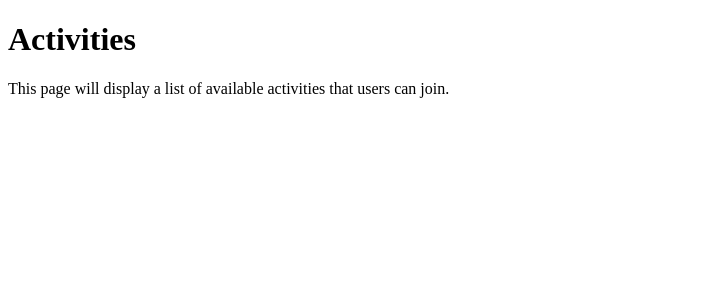
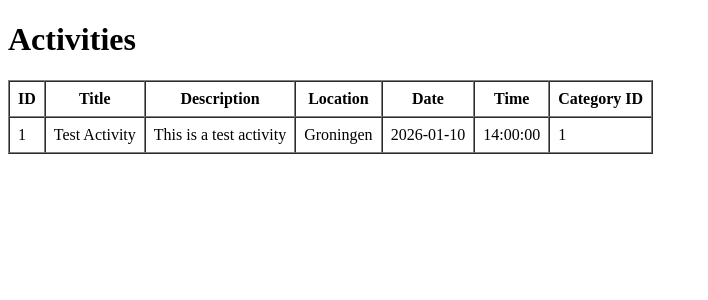
Before and after one commit to Lars511/DDWT_final_project, a Flask app: page /activities in a window 1280 px wide. Shown: the part 26-326 px from the top of the page, without its empty margins (0-708 px from the left). Run offline with Flask 3, Linux system fonts and the light colour scheme.

Commit message:
added some test data set and made them appear on the activities page

```diff
--- a/app/routes.py
+++ b/app/routes.py
@@ -17,6 +17,7 @@ from app.forms import LoginForm, SignUpForm
 from app.models import Users
 import sqlalchemy as sa
 from urllib.parse import urlsplit
+from app.models import Activity
 
 @app.route('/', methods=['GET'])
 @app.route('/index')
@@ -65,9 +66,10 @@ def register():
 
 @app.route("/activities")
 #@login_required
+@app.route("/activities")
 def activities():
-    return render_template("activities.html")
-
+    activities = Activity.query.all()
+    return render_template("activities.html", activities=activities)
 
 @app.route("/activities/create")
 #@login_required
--- a/app/templates/activities.html
+++ b/app/templates/activities.html
@@ -2,9 +2,36 @@
 
 {% block content %}
 <h1>Activities</h1>
-<p>
-    This page will display a list of available activities that users can join.
-</p>
 
-<!-- dynamic list of activities -->
+{% if activities %}
+<table border="1" cellpadding="8" cellspacing="0">
+    <thead>
+        <tr>
+            <th>ID</th>
+            <th>Title</th>
+            <th>Description</th>
+            <th>Location</th>
+            <th>Date</th>
+            <th>Time</th>
+            <th>Category ID</th>
+        </tr>
+    </thead>
+    <tbody>
+        {% for activity in activities %}
+        <tr>
+            <td>{{ activity.id }}</td>
+            <td>{{ activity.title }}</td>
+            <td>{{ activity.description }}</td>
+            <td>{{ activity.location }}</td>
+            <td>{{ activity.activity_date }}</td>
+            <td>{{ activity.activity_time }}</td>
+            <td>{{ activity.category_id }}</td>
+        </tr>
+        {% endfor %}
+    </tbody>
+</table>
+{% else %}
+<p>No activities found.</p>
+{% endif %}
+
 {% endblock %}
```
Also changed, not shown: app/instance/activities.db.
